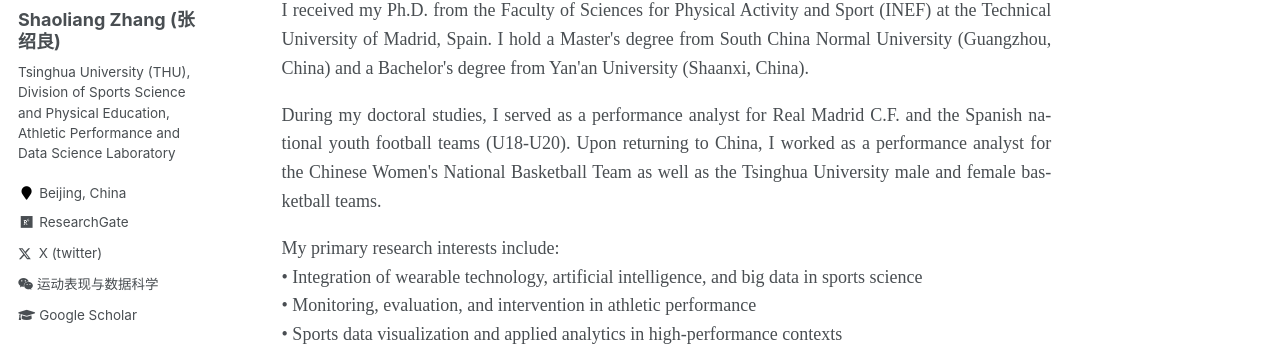
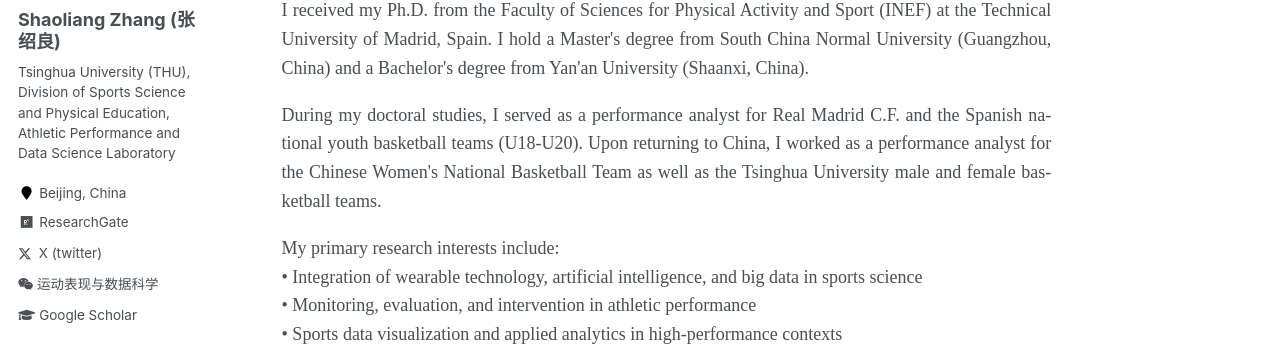
Before and after one commit to sportssuper/ZSL, a Jekyll site: the page built from _pages/about.md, in a window 1280 px wide and 900 px high. Shown: the part 294-640 px from the top of the window. Built offline with Jekyll 4.4.1, drawn with Linux system fonts in a browser that asks for light colours; a script that is not in the unit is left out.

Commit message:
Update about.md

```diff
--- a/_pages/about.md
+++ b/_pages/about.md
@@ -14,7 +14,7 @@ redirect_from:
 
   <p style="margin-bottom: 1em;">I received my Ph.D. from the Faculty of Sciences for Physical Activity and Sport (INEF) at the Technical University of Madrid, Spain. I hold a Master's degree from South China Normal University (Guangzhou, China) and a Bachelor's degree from Yan'an University (Shaanxi, China).</p>
 
-  <p style="margin-bottom: 1em;">During my doctoral studies, I served as a performance analyst for Real Madrid C.F. and the Spanish national youth football teams (U18-U20). Upon returning to China, I worked as a performance analyst for the Chinese Women's National Basketball Team as well as the Tsinghua University male and female basketball teams.</p>
+  <p style="margin-bottom: 1em;">During my doctoral studies, I served as a performance analyst for Real Madrid C.F. and the Spanish national youth basketball teams (U18-U20). Upon returning to China, I worked as a performance analyst for the Chinese Women's National Basketball Team as well as the Tsinghua University male and female basketball teams.</p>
 
   <p style="margin-bottom: 1em;">My primary research interests include:<br>
  • Integration of wearable technology, artificial intelligence, and big data in sports science<br>
```
